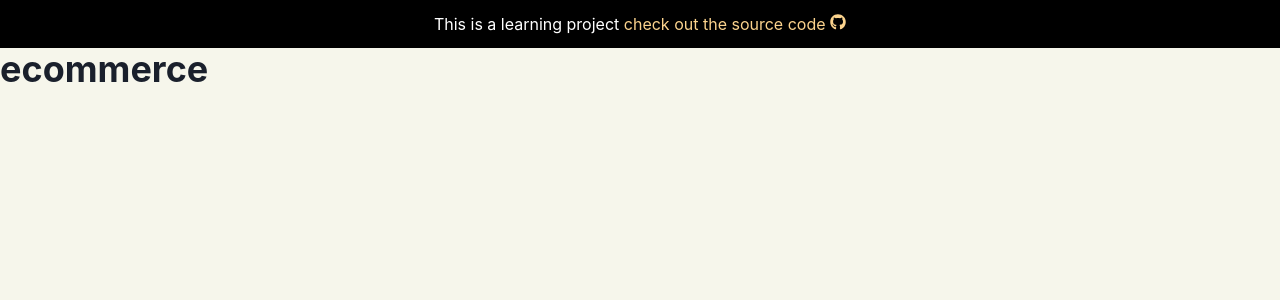
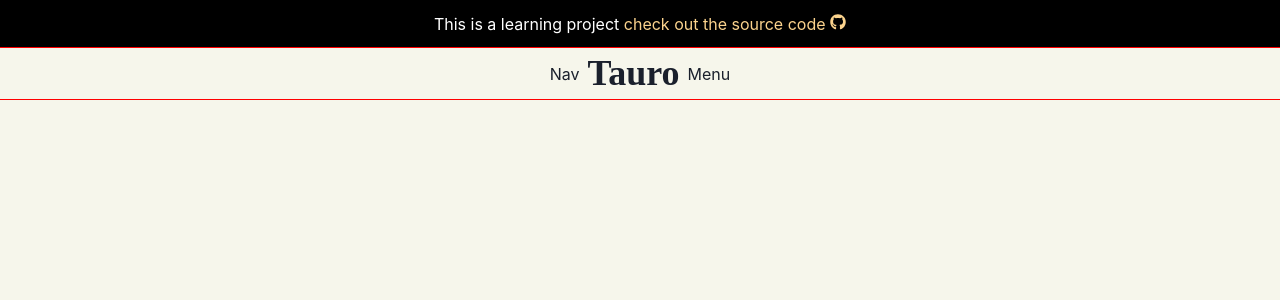
Before and after one commit to jpecheverryp/ecomm, a React (Create React App) app in the folder client/: page / in a window 1280 px wide. Shown: the top 300 px of the page. Built offline with nearby package versions, Linux system fonts and the light colour scheme.

Commit message:
add Header with logo

```diff
--- a/client/package.json
+++ b/client/package.json
@@ -17,6 +17,7 @@
     "react": "^17.0.2",
     "react-dom": "^17.0.2",
     "react-icons": "^4.3.1",
+    "react-router-dom": "^6.2.1",
     "react-scripts": "5.0.0",
     "typescript": "^4.5.5",
     "web-vitals": "^2.1.4"
--- a/client/src/App.tsx
+++ b/client/src/App.tsx
@@ -1,12 +1,13 @@
-import { Box, Heading } from '@chakra-ui/react';
+import { Box } from '@chakra-ui/react';
 import React from 'react';
 import Banner from './components/Banner';
+import Header from './components/Header';
 
 function App() {
   return (
     <Box>
       <Banner />
-      <Heading>ecommerce</Heading>
+      <Header />
       <Box height={'200vh'}></Box>
     </Box>
   );
--- /dev/null
+++ b/client/src/components/Header.tsx
@@ -0,0 +1,20 @@
+import { Flex, Heading } from '@chakra-ui/react';
+import React from 'react';
+import Logo from './Logo';
+
+const Header = () => {
+  return (
+    <Flex
+      justifyContent={'center'}
+      alignItems={'center'}
+      w={'100%'}
+      outline='red solid 1px'
+    >
+      <div>Nav</div>
+      <Logo />
+      <div>Menu</div>
+    </Flex>
+  );
+};
+
+export default Header;
--- /dev/null
+++ b/client/src/components/Logo.tsx
@@ -0,0 +1,15 @@
+import { Heading, Link } from '@chakra-ui/react';
+import { Link as RouterLink } from 'react-router-dom';
+import React from 'react';
+
+const Logo = () => {
+  return (
+    <Link as={RouterLink} to='/'>
+      <Heading fontFamily={' serif'} as='h1' px={2} py={1}>
+        Tauro
+      </Heading>
+    </Link>
+  );
+};
+
+export default Logo;
--- a/client/src/index.tsx
+++ b/client/src/index.tsx
@@ -1,13 +1,16 @@
 import React from 'react';
 import ReactDOM from 'react-dom';
 import App from './App';
+import { BrowserRouter } from 'react-router-dom';
 import { ChakraProvider } from '@chakra-ui/react';
 import theme from './lib/theme';
 
 ReactDOM.render(
   <React.StrictMode>
     <ChakraProvider theme={theme}>
-      <App />
+      <BrowserRouter>
+        <App />
+      </BrowserRouter>
     </ChakraProvider>
   </React.StrictMode>,
   document.getElementById('root')
```
Also changed, not shown: 1 other file (tests, documents, lock files or other folders).
